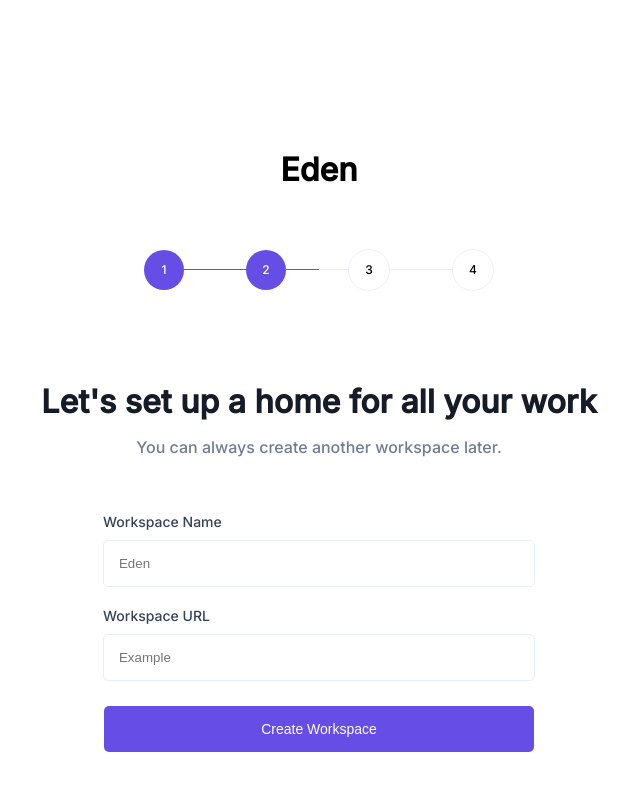
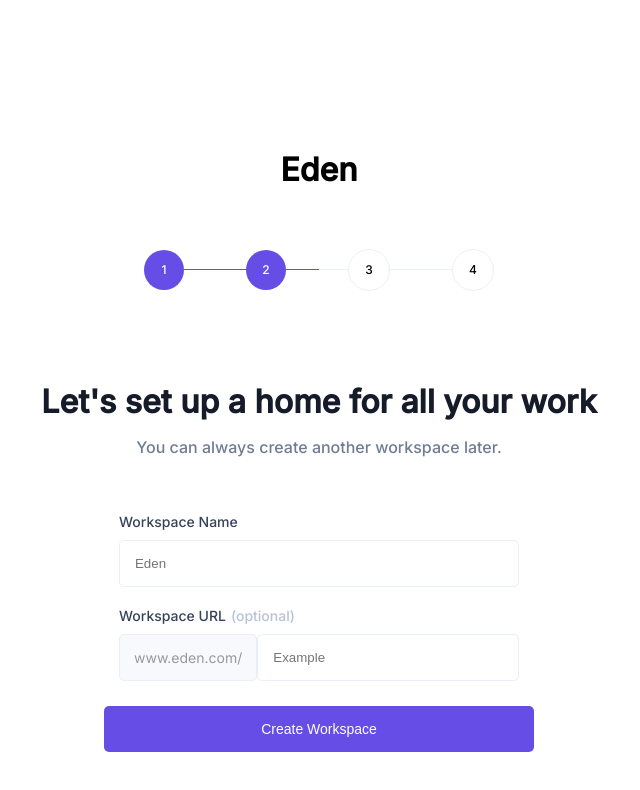
Before and after one commit to harsharay/cutshort-assignment, a React (Create React App) app: page / in a window 1280 px wide. Both pictures are taken after typing "Sample", "Sample" into the empty fields and a click on the button "Create Workspace". Shown: the top 790 px of the page, without its empty margins (321-961 px from the left). Built offline with nearby package versions, Linux system fonts and the light colour scheme.

Commit message:
added mandatory check and prefix input field

```diff
--- a/src/Components/Card/Card.css
+++ b/src/Components/Card/Card.css
@@ -33,6 +33,23 @@
     align-items: center;
 }
 
+.input-and-prefix {
+    display: flex;
+    justify-content: center;
+    align-items: center;
+    max-width: 400px;
+}
+
+.prefix {
+    font-weight: 300;
+    font-size: 14px;
+    color: #999;
+    background-color: #f8f9fc;
+    border: 1px solid #eaeef5;
+    padding: 14px;
+    border-radius: 5px;
+}
+
 @media only screen and (max-width: 600px) {
     .card-root {
        width: 100%;
--- a/src/Components/Card/Card.js
+++ b/src/Components/Card/Card.js
@@ -55,9 +55,18 @@ const Card = ({data, pageIndex, changeCurrentPageToShow, addInputDataToRedux, al
     }
 
     const handleButtonClick = () => {
+        const isMandatoryObject = {}
+
+        for(let i=0;i<inputData.length;i++){
+            if(!isMandatoryObject[inputData[i].name]) {
+                isMandatoryObject[inputData[i].name] = inputData[i].mandatory
+            }
+        }
+
         if(Object.keys(formData).length > 0) {
             for(let key in formData) {
-                if(Object.keys(formData).length < inputData.length || formData[key] === undefined || formData[key] === '') {
+                console.log('mancheck', isMandatoryObject, key)
+                if(isMandatoryObject[key] && (Object.keys(formData).length < inputData.length || formData[key] === undefined || formData[key] === '')) {
                     alert('please fill all the fields');
                     return null;
                 }
@@ -93,7 +102,9 @@ const Card = ({data, pageIndex, changeCurrentPageToShow, addInputDataToRedux, al
                 {inputData && inputData.length > 0 && inputData.map((input, index) => {
                     return (
                         <div style={{width:'fit-content', marginTop: '20px',}} key={index}>
-                            <StyledLabel htmlFor={input.name}>{input.label}</StyledLabel>
+                            <StyledLabel htmlFor={input.name}>{input.label}{!input.mandatory && <span>(optional)</span>}</StyledLabel>
+                            <div className='input-and-prefix'>
+                                {input.prefixText && <span className='prefix'>{input.prefixText}</span>}
                                 <StyledInput
                                     type={input.type}
                                     name={input.name}
@@ -104,6 +115,7 @@ const Card = ({data, pageIndex, changeCurrentPageToShow, addInputDataToRedux, al
                                     onChange={handleFormInputChange}
                                     className="card-field"
                                 />
+                            </div>
                         </div>
                     )
                 })}
--- a/src/Reducers/rootReducer.js
+++ b/src/Reducers/rootReducer.js
@@ -12,6 +12,7 @@ const initialState = {
                     mandatory: true,
                     placeholder: 'Steve Jobs',
                     name: 'fullName',
+                    prefixText: ''
                 },
                 {
                     label: 'Display Name',
@@ -19,6 +20,7 @@ const initialState = {
                     mandatory: true,
                     placeholder: 'Steve',
                     name: 'displayName',
+                    prefixText: ''
                 },
             ],
             buttonText: 'Create Workspace',
@@ -34,13 +36,15 @@ const initialState = {
                     mandatory: true,
                     placeholder: 'Eden',
                     name: 'workspaceName',
+                    prefixText: ''
                 },
                 {
                     label: 'Workspace URL',
-                    mandatory: true,
+                    mandatory: false,
                     type: 'text',
                     placeholder: 'Example',
                     name: 'workspaceUrl',
+                    prefixText: 'www.eden.com/'
                 },
             ],
             buttonText: 'Create Workspace',
--- a/src/StyledComponents/styledComponents.js
+++ b/src/StyledComponents/styledComponents.js
@@ -16,6 +16,11 @@ export const StyledLabel = styled.label`
     width: fit-content;
     margin-bottom: 10px;
     font-size: 14px;
+
+    & span {
+        color: #b8c2d6;
+        margin-left: 5px;
+    }
 `
 
 export const StyledButton = styled.button`
```
Lines whose indentation alone changed are shown as unchanged.
